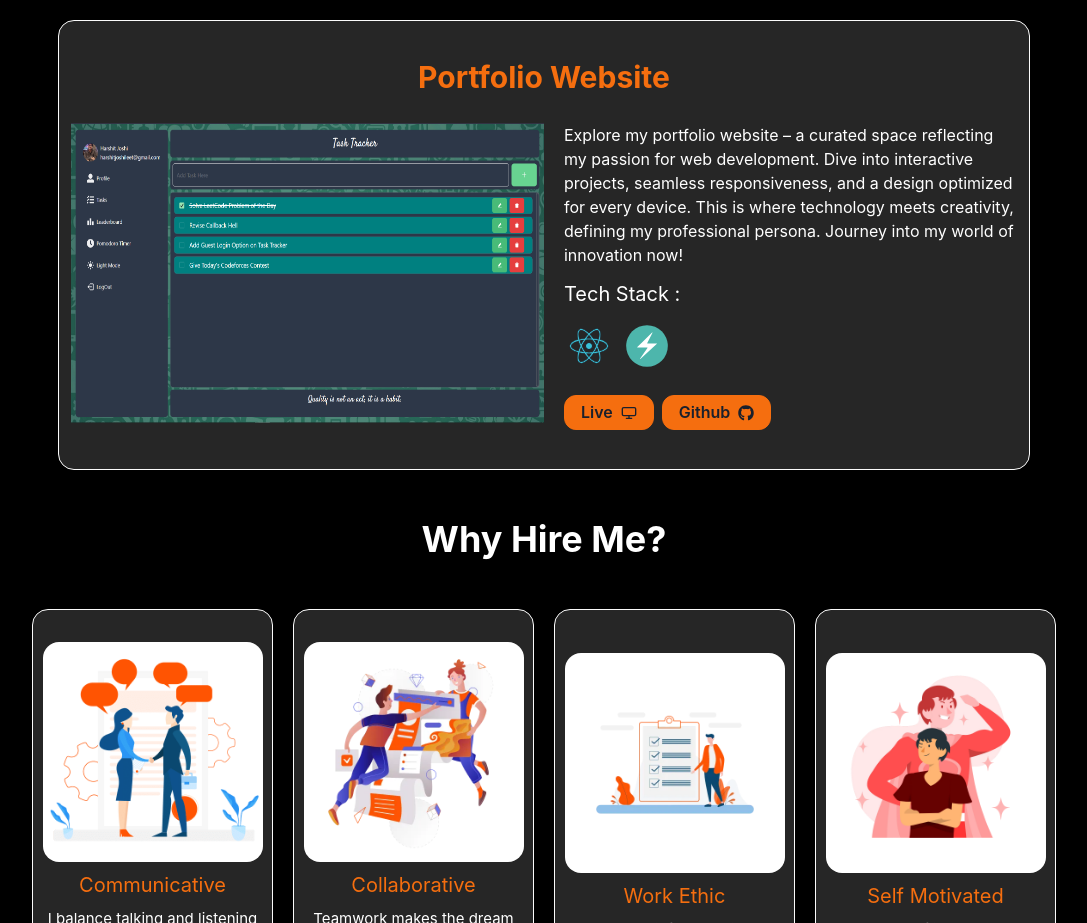
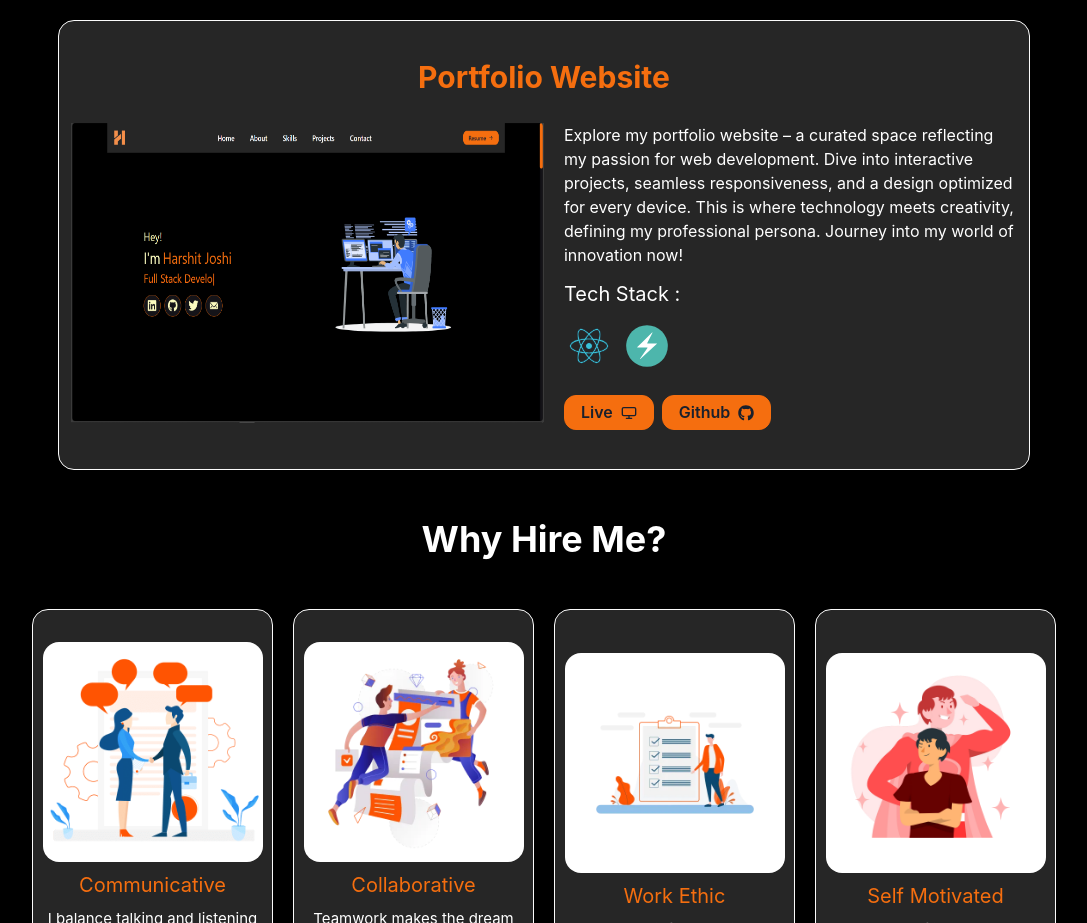
Before and after one commit to Harshit-3905/New_Portfolio_Website, a React (Vite) app: page / in a window 1280 px wide. Shown: the part 2960-3883 px from the top of the page, without its empty margins (96-1183 px from the left). Built offline with nearby package versions, Linux system fonts and the light colour scheme.

Commit message:
Update Portfolio Website image in Projects component

```diff
--- a/src/components/Projects.jsx
+++ b/src/components/Projects.jsx
@@ -1,6 +1,7 @@
 import { VStack, Heading } from "@chakra-ui/react";
 import ProjectCard from "./miscellaneous/ProjectCard";
 import TaskTrackerpic from "../assets/Projects/TaskTracker.png";
+import PortfolioWebsitepic from "../assets/Projects/PortfolioWebsite.png";
 import {
   ReactIcon,
   ReduxIcon,
@@ -32,7 +33,7 @@ const Projects = () => {
         />
         <ProjectCard
           name="Portfolio Website"
-          image={TaskTrackerpic}
+          image={PortfolioWebsitepic}
           description="Explore my portfolio website – a curated space reflecting my passion for web development. Dive into interactive projects, seamless responsiveness, and a design optimized for every device. This is where technology meets creativity, defining my professional persona. Journey into my world of innovation now!"
           techStack={[ReactIcon, ChakraIcon]}
           liveLink="https://harshitjoshi.netlify.app/"
```
Also changed, not shown: src/assets/Projects/PortfolioWebsite.png (added).
